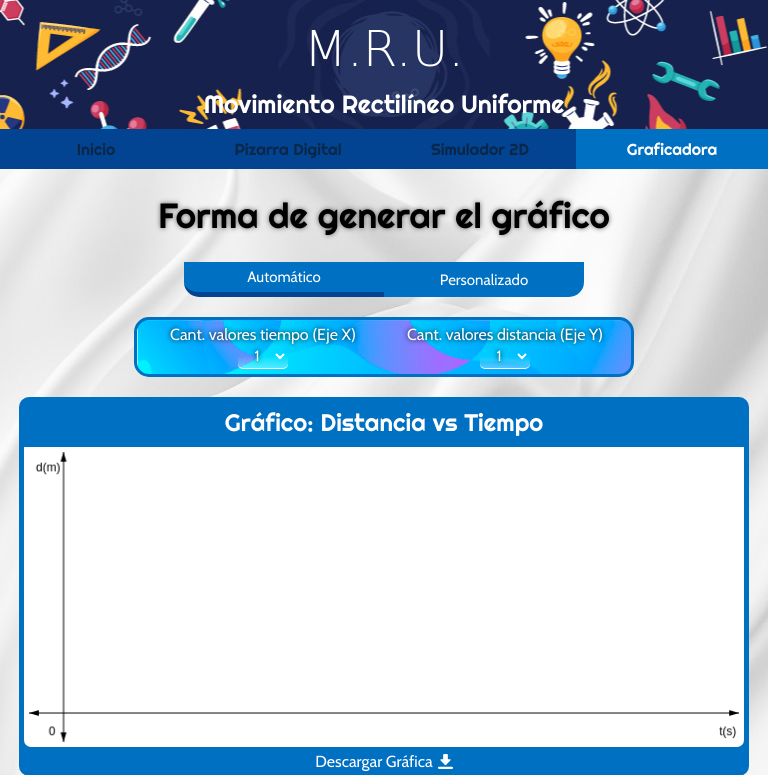
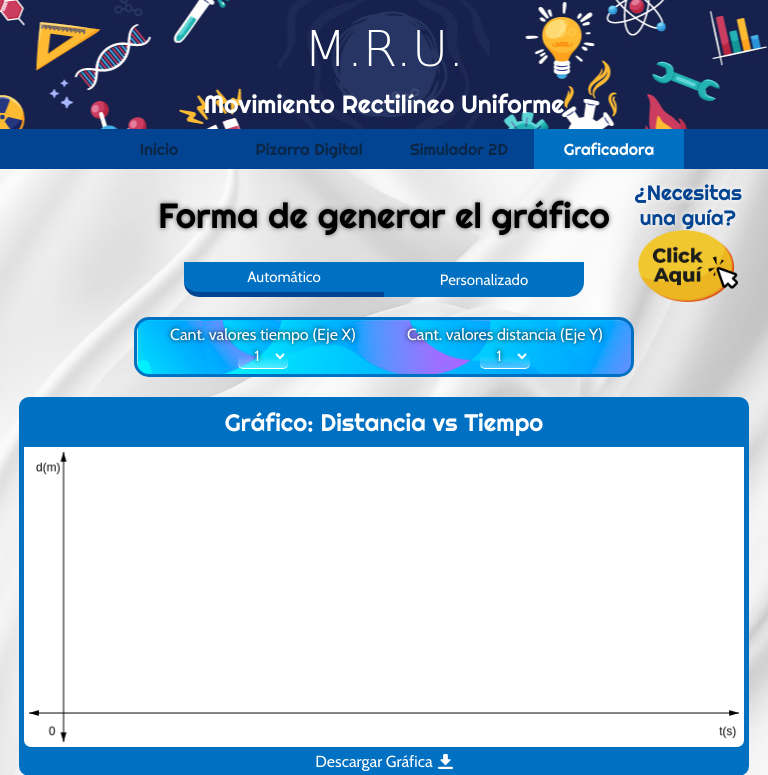
Before and after one commit to Aspg97/XRMRU, a PHP site: page /webComponents/PGG_ADD/graficadora.html in a window 768 px wide. Shown: the top 775 px of the page. Run offline with PHP 8.4, Linux system fonts and the light colour scheme; some web fonts are replaced.

Commit message:
Finalizado boton para ingresar a manual de usuario

```diff
--- a/index.html
+++ b/index.html
@@ -5,6 +5,7 @@
     <meta charset="UTF-8">
     <meta http-equiv="X-UA-Compatible" content="IE=edge">
     <link rel="stylesheet" href="webComponents/Estilos/estilosIndex.css">
+    <link rel="stylesheet" href="webComponents/Estilos/estilosFundamentosTeoricos.css">
     <link rel="preconnect" href="https://fonts.googleapis.com">
     <link href="https://fonts.googleapis.com/css2?family=Sedgwick+Ave+Display&display=swap" rel="stylesheet">
     <link href="https://fonts.googleapis.com/css2?family=Righteous&display=swap" rel="stylesheet">
--- a/webComponents/Estilos/estilosIndex.css
+++ b/webComponents/Estilos/estilosIndex.css
@@ -396,6 +396,18 @@ td, th{
     font-weight: lighter;
     font-size: 1.3em;
     color: #034492;
+    text-shadow: 0 0 5px #fff;
+}
+
+@media screen and (min-width: 760px) and (max-width: 950px){
+    .acc-manual h2{
+        padding: 0;
+        text-align: center;
+        max-width: 120px;
+    }
+    .nav-items ul a{
+        width: 150px;
+    }
 }
 
 @media screen and (min-width: 260px) and (max-width: 750px){
@@ -443,7 +455,7 @@ td, th{
     .acc-manual{
         align-items: center;
         display: flex;
-        top: 130px;
+        top: 135px;
     }
 
     .acc-manual h2{
--- a/webComponents/Estilos/estilosManualDeUsuario.css
+++ b/webComponents/Estilos/estilosManualDeUsuario.css
@@ -22,7 +22,6 @@
 }
 
 .cont-list-herramientas {
-    background-color: var(--compl-color);
     text-align: center;
 }
 
@@ -72,6 +71,7 @@
 }
 
 .tit-section-manual {
+    border-radius: 0 35px;
     background-color: var(--compl-color);
     color: #fff;
     font-weight: lighter;
--- a/webComponents/Estilos/estilosSimulator.css
+++ b/webComponents/Estilos/estilosSimulator.css
@@ -324,9 +324,12 @@ option {
         width: 100px;
         right: -100px;
     }
+    .cont-simulator{
+        width: 100%;
+    }
 }
 
-@media screen and (max-width:800px) {
+@media screen and (max-width:750px) {
     label{
         font-size: 20px;
     }
--- a/webComponents/PGG_ADD/graficadora.html
+++ b/webComponents/PGG_ADD/graficadora.html
@@ -124,6 +124,12 @@
         </section>
         <button class="btn-generar" id="gen-graph">Generar</button>
     </main>
+    <div class="acc-manual">
+        <h2>¿Necesitas una guía?</h2>
+        <div>
+            <a href="manualUsuario.html" target="_blank"><img src="../IMG/clickAqui-01.png" alt=""></a>
+        </div>
+    </div>
     <script src="../JS/funcionesutilgraph.js"></script>
     <script src="../JS/funcionesutil.js"></script>
     <script src="../JS/fungraficadora.js"></script>
--- a/webComponents/PGG_ADD/pizarraDigital.html
+++ b/webComponents/PGG_ADD/pizarraDigital.html
@@ -116,6 +116,12 @@
         </div>
 
     </main>
+    <div class="acc-manual">
+        <h2>¿Necesitas una guía?</h2>
+        <div>
+            <a href="manualUsuario.html" target="_blank"><img src="../IMG/clickAqui-01.png" alt=""></a>
+        </div>
+    </div>
     <!-- Fin de contenido-->
     <!-- Inicio de pie de pagina-->
     <footer class="footer-page">
```
Also changed, not shown: webComponents/Estilos/estilosFundamentosTeoricos.css (added).
